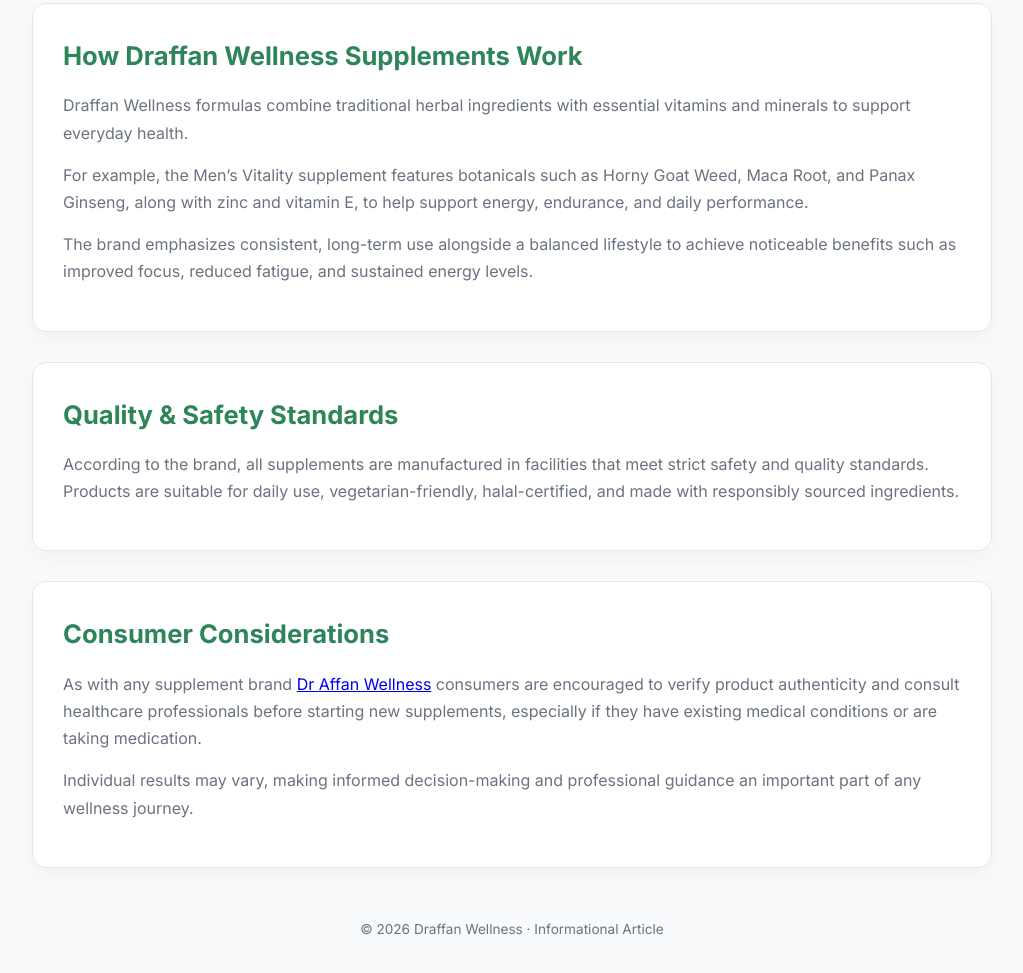
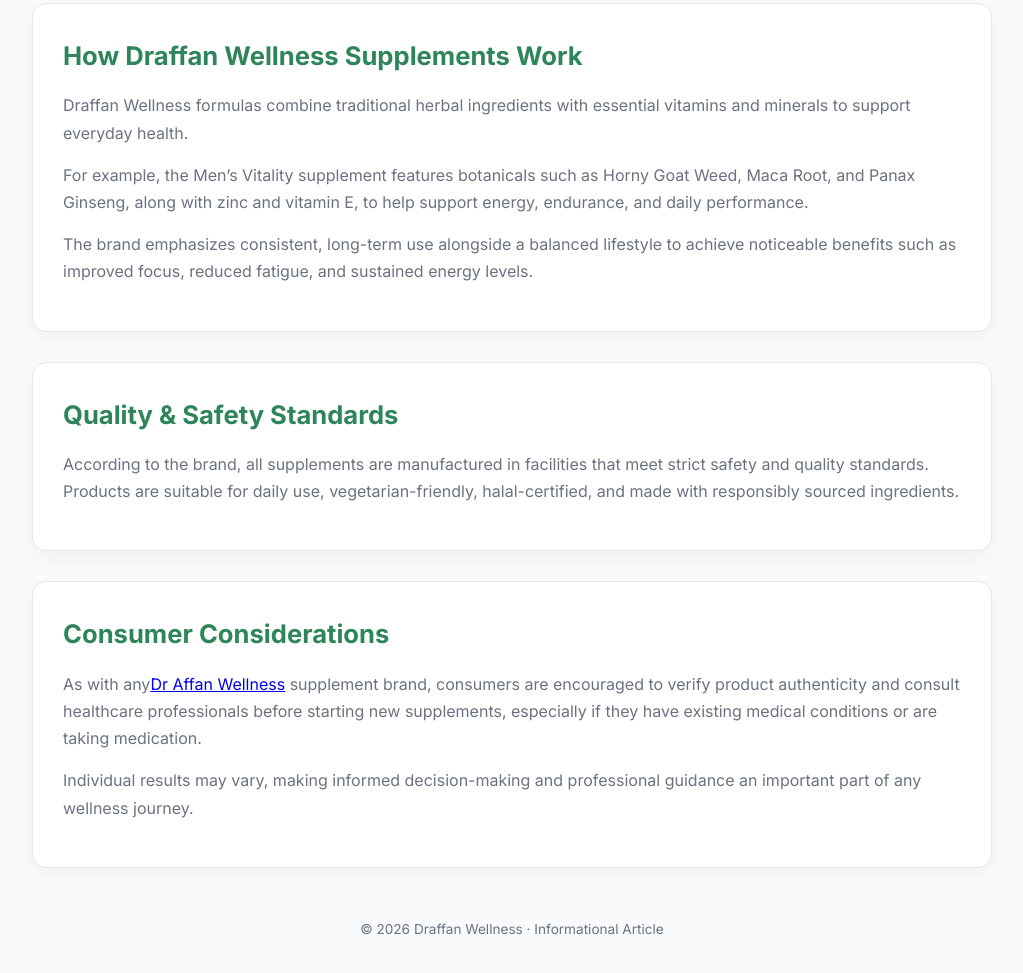
Before and after one commit to filmyworld459-dev/draffan-wellness, a plain HTML site: page index.html in a window 1280 px wide. Shown: the part 1428-2401 px from the top of the page, without its empty margins (128-1151 px from the left). Drawn offline with Linux system fonts and the light colour scheme.

Commit message:
update website

```diff
--- a/index.html
+++ b/index.html
@@ -202,7 +202,7 @@
     <section>
       <h2>Consumer Considerations</h2>
       <p>
-        As with any supplement brand <a href="https://draffanwellness.com/">Dr Affan Wellness</a> consumers are encouraged to verify product authenticity
+        As with any<a href="https://draffanwellness.com/">Dr Affan Wellness</a> supplement brand, consumers are encouraged to verify product authenticity
         and consult healthcare professionals before starting new supplements,
         especially if they have existing medical conditions or are taking medication.
       </p>
```
